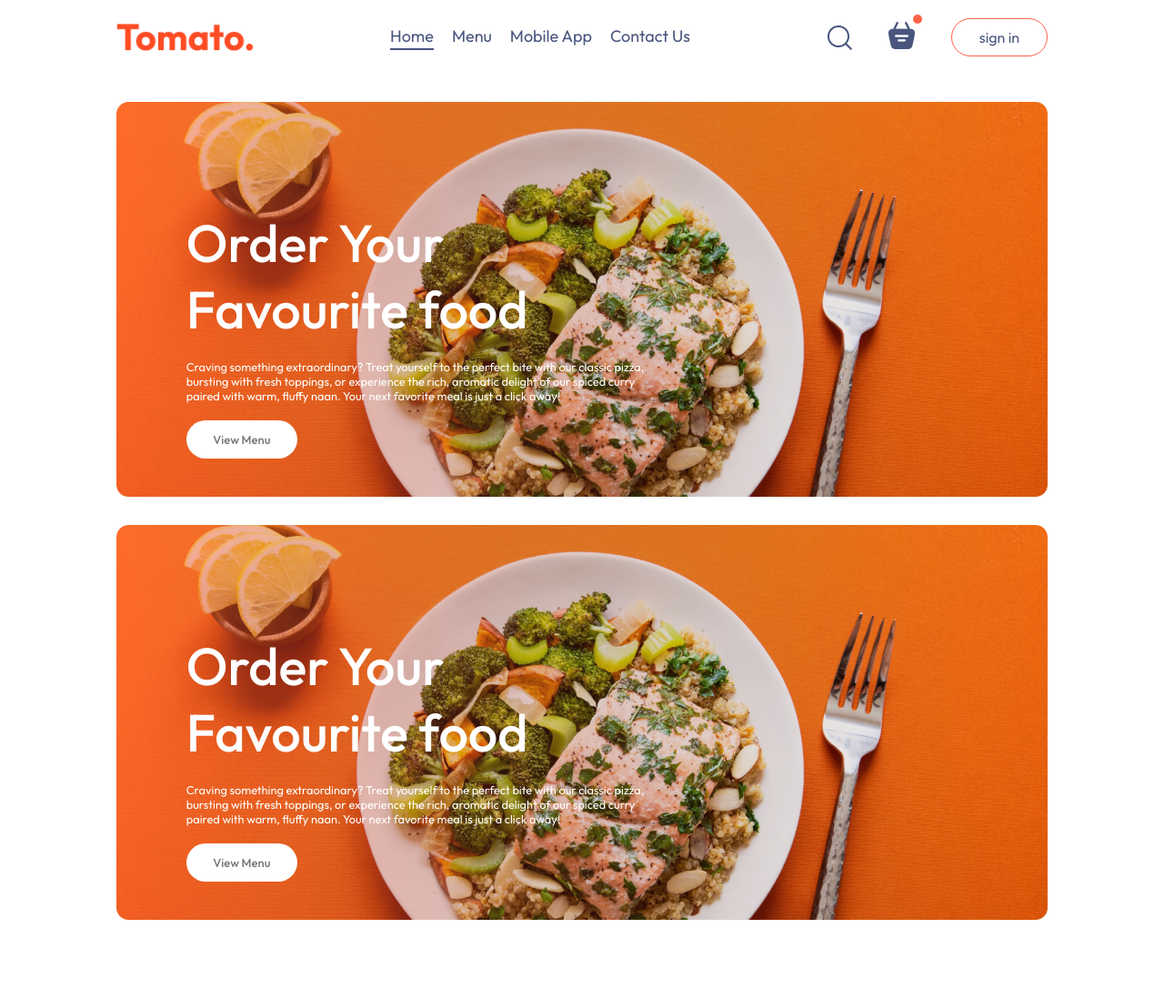
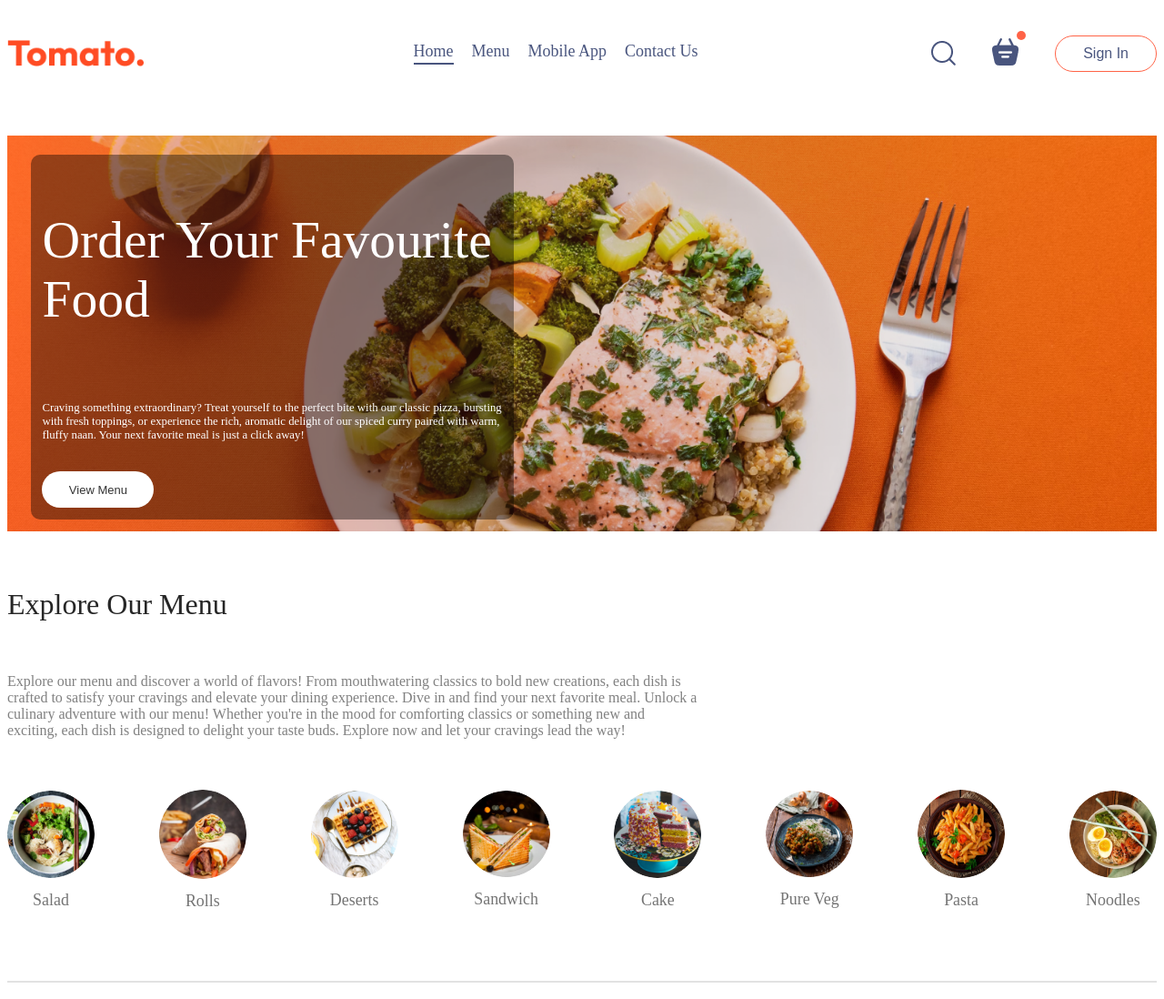
Before and after one commit to yasirlashari/Food_Delivery_App, a React (Vite) app in the folder frontend/: page / in a window 1280 px wide. Shown: the whole page at 91% size. Before the commit the page ends 1042 px from the top, so only its background shows below. Built offline with nearby package versions, Linux system fonts and the light colour scheme.

Commit message:
working on StoreContext

```diff
--- a/frontend/src/App.jsx
+++ b/frontend/src/App.jsx
@@ -4,7 +4,6 @@ import {Route, Routes} from 'react-router-dom'
 import Home from './pages/Home/Home'
 import Cart from './pages/Cart/Cart'
 import PlaceOrder from './pages/PlaceOrder/PlaceOrder'
-import Header from './components/Header/Header'
 const App = () => {
   return (
     <div className='app'>
@@ -14,7 +13,6 @@ const App = () => {
         <Route path="/cart" element={<Cart/>}/>
         <Route path="/placeorder" element={<PlaceOrder/>}/>
       </Routes>
-      <Header></Header>
           </div>
   )
 }
--- /dev/null
+++ b/frontend/src/components/Exploremenu/Exploremenu.css
@@ -0,0 +1,70 @@
+.explore-menu {
+    display: flex;
+    flex-direction: column;
+    gap: 20px;
+}
+
+.explore-menu h1 {
+    color: #262626;
+    font-weight: 500;
+}
+
+.explore-menu-text {
+    max-width: 60%;
+    color: #808080;
+}
+
+.explore-menu-list {
+    display: flex;
+    justify-content: space-between;
+    align-items: center;
+    gap: 30px;
+    text-align: center;
+    margin: 20px 0px;
+    overflow-x: scroll;
+    padding-bottom: 10px;
+    scrollbar-width: thin; /* For Firefox */
+    scrollbar-color: #ccc #f0f0f0; /* For Firefox */
+}
+
+/* Scrollbar styling for Webkit (Chrome, Safari) */
+.explore-menu-list::-webkit-scrollbar {
+    height: 8px;
+}
+
+.explore-menu-list::-webkit-scrollbar-track {
+    background: #f0f0f0;
+}
+
+.explore-menu-list::-webkit-scrollbar-thumb {
+    background-color: #ccc;
+    border-radius: 10px;
+}
+
+.explore-menu-list-item img {
+    width: 7.5vw;
+    min-width: 80px;
+    cursor: pointer;
+    border-radius: 50%;
+    transition: 0.2s;
+}
+
+.explore-menu-list-item img.active {
+    border: 4px solid tomato;
+    padding: 2px;
+    transform: scale(1.05); /* Optional: adds slight zoom effect */
+}
+
+.explore-menu-list-item p {
+    margin-top: 10px;
+    color: #747474;
+    font-size: max(1.4vw, 16px);
+    cursor: pointer;
+}
+
+.explore-menu hr {
+    margin: 10px 0px;
+    height: 2px;
+    background-color: #e2e2e2;
+    border: none;
+}
--- /dev/null
+++ b/frontend/src/components/Exploremenu/Exploremenu.jsx
@@ -0,0 +1,45 @@
+import React, { useState } from 'react';
+import './Exploremenu.css';
+import { menu_list } from '../../assets/assets';
+
+const Exploremenu = ({ category, setCategory }) => {
+  const [activeItem, setActiveItem] = useState(null);
+
+  const handleItemClick = (item) => {
+    setActiveItem(prev => prev === item ? null : item); // Toggle selection
+    setCategory(prev => prev === item.menu_name ? "All" : item.menu_name);
+  };
+
+  return (
+    <div className='explore-menu' id='explore-menu'>
+      <h1>Explore Our Menu</h1>
+      <p className="explore-menu-text">
+        Explore our menu and discover a world of flavors! From mouthwatering classics to bold new creations, each dish is crafted to satisfy your cravings and elevate your dining experience.
+        Dive in and find your next favorite meal. Unlock a culinary adventure with our menu! Whether you're in the mood for comforting classics or something new and exciting, each dish is designed to delight your taste buds. Explore now and let your cravings lead the way!
+      </p>
+      <div className="explore-menu-list">
+        {menu_list.length > 0 ? (
+          menu_list.map((item, index) => (
+            <div
+              key={index}
+              className="explore-menu-list-item"
+              onClick={() => handleItemClick(item)}
+            >
+              <img
+                className={activeItem === item ? "active" : ""}
+                src={item.menu_image}
+                alt={item.menu_name}
+              />
+              <p>{item.menu_name}</p>
+            </div>
+          ))
+        ) : (
+          <p>No menu items available.</p>
+        )}
+      </div>
+      <hr />
+    </div>
+  );
+};
+
+export default Exploremenu;
--- a/frontend/src/components/Header/Header.css
+++ b/frontend/src/components/Header/Header.css
@@ -1,36 +1,50 @@
-.header{
+.header {
     height: 34vw;
-    margin:  30px auto;
-    background: url('/header_img.png') no-repeat;
-    background-size: contain;
+    margin: 40px auto;
+    background: url('/header_img.png') no-repeat center center;
+    background-size: cover; /* Ensures the background image covers the entire area */
     position: relative;
 }
-.header-contents{
+
+.header-contents {
     position: absolute;
     display: flex;
     flex-direction: column;
     align-items: start;
     gap: 1.5vw;
-    max-width: 50%;
-    bottom: 10%;
-    left: 6vw;
+    max-width: 40%;
+    bottom: 3%;
+    left: 2vw;
     animation: fadeIn 3s;
+    background: rgba(0, 0, 0, 0.4); /* Optional: Adds a semi-transparent overlay behind text */
+    padding: 1vw; /* Optional: Adds padding to the content */
+    border-radius: 10px; /* Optional: Rounds the corners of the content box */
 }
-.header-contents h2{
+
+.header-contents h2 {
     font-weight: 500;
     color: white;
-    font-size: max(4.5vw,22px);
+    font-size: max(4.5vw, 22px);
 }
-.header-contents p{
+
+.header-contents p {
     color: white;
     font-size: 1vw;
 }
-.header-contents button{
+
+.header-contents button {
     border: none;
-    color: #747474;
+    color: #333; /* Improved contrast */
     font-weight: 500;
     padding: 1vw 2.3vw;
     background-color: white;
-    font-size: max(1vw,13px);
+    font-size: max(1vw, 13px);
     border-radius: 50px;
+    cursor: pointer; /* Adds a pointer cursor on hover */
+    transition: background-color 0.3s, color 0.3s; /* Smooth transition for hover effect */
 }
+
+.header-contents button:hover {
+    background-color: #f0f0f0; /* Subtle hover effect */
+    color: #000; /* Changes text color on hover */
+}
--- a/frontend/src/components/Header/Header.jsx
+++ b/frontend/src/components/Header/Header.jsx
@@ -1,15 +1,16 @@
-import React from 'react'
-import './Header.css'
+import React from 'react';
+import './Header.css';
+
 const Header = () => {
   return (
-    <div className='header'>
+    <header className='header'>
       <div className="header-contents">
-        <h2>Order Your Favourite food</h2>
+        <h2>Order Your Favourite Food</h2>
         <p>Craving something extraordinary? Treat yourself to the perfect bite with our classic pizza, bursting with fresh toppings, or experience the rich, aromatic delight of our spiced curry paired with warm, fluffy naan. Your next favorite meal is just a click away!</p>
-<button>View Menu</button>
+        <button>View Menu</button>
       </div>
-    </div>
-  )
-}
+    </header>
+  );
+};
 
-export default Header
+export default Header;
--- a/frontend/src/components/Navbar/Navbar.jsx
+++ b/frontend/src/components/Navbar/Navbar.jsx
@@ -1,29 +1,56 @@
-import React, { useState } from 'react'
-import './Navbar.css'
-import { assets } from '../../assets/assets'
+import React, { useState } from 'react';
+import { useNavigate } from 'react-router-dom';
+import './Navbar.css';
+import { assets } from '../../assets/assets';
 
 const Navbar = () => {
+  const [menu, setMenu] = useState("home");
+  const navigate = useNavigate();
 
-const [menu,setMenu]=useState("home");
+  const handleMenuClick = (menuItem, path) => {
+    setMenu(menuItem);
+    navigate(path);  // Navigate to the corresponding path
+  };
+
   return (
     <div className='navbar'>
-      <img src={assets.logo} alt="" className='logo' />
+      <img src={assets.logo} alt="Logo" className='logo' />
       <ul className='navbar-menu'>
-        <li onClick={()=> setMenu("home")} className={menu==="home"?"active":""}>Home</li>
-        <li onClick={()=> setMenu("menu")} className={menu==="menu"?"active":""}>Menu</li>
-        <li onClick={()=> setMenu("mobile-app")} className={menu==="mobile-app"?"active":""}>Mobile App</li>
-        <li onClick={()=> setMenu("contact-us")} className={menu==="contact-us"?"active":""}>Contact Us</li>
+        <li
+          onClick={() => handleMenuClick("home", "/")}
+          className={menu === "home" ? "active" : ""}
+        >
+          Home
+        </li>
+        <li
+          onClick={() => handleMenuClick("menu", "/menu")}
+          className={menu === "menu" ? "active" : ""}
+        >
+          Menu
+        </li>
+        <li
+          onClick={() => handleMenuClick("mobile-app", "/mobile-app")}
+          className={menu === "mobile-app" ? "active" : ""}
+        >
+          Mobile App
+        </li>
+        <li
+          onClick={() => handleMenuClick("contact-us", "/contact-us")}
+          className={menu === "contact-us" ? "active" : ""}
+        >
+          Contact Us
+        </li>
       </ul>
       <div className="navbar-right">
-  <img src={assets.search_icon} alt="" />
+        <img src={assets.search_icon} alt="Search" />
         <div className='navbar-search-icon'>
-<img src={assets.basket_icon} alt="" />
+          <img src={assets.basket_icon} alt="Basket" />
           <div className="dot"></div>
         </div>
-<button>sign in</button>
+        <button>Sign In</button>
       </div>
     </div>
-  )
-}
+  );
+};
 
-export default Navbar
+export default Navbar;
--- a/frontend/src/main.jsx
+++ b/frontend/src/main.jsx
@@ -1,11 +1,11 @@
-import { StrictMode } from 'react'
-import { createRoot } from 'react-dom/client'
-import App from './App.jsx'
-import './index.css'
-import {BrowserRouter} from 'react-router-dom'
-createRoot(document.getElementById('root')).render(
-<BrowserRouter>
-<App />
-</BrowserRouter>
+import React from 'react';
+import ReactDOM from 'react-dom/client';
+import { BrowserRouter } from 'react-router-dom';
+import App from './App';
 
-)
+const root = ReactDOM.createRoot(document.getElementById('root'));
+root.render(
+  <BrowserRouter>
+    <App />
+  </BrowserRouter>
+);
--- a/frontend/src/pages/Home/Home.jsx
+++ b/frontend/src/pages/Home/Home.jsx
@@ -1,12 +1,14 @@
-import React from 'react'
+import React, { useState } from 'react'
 import './Home.css'
 import Header from '../../components/Header/Header'
+import Exploremenu from '../../components/Exploremenu/Exploremenu'
 const Home = () => {
+  const [category,SetCategory]=useState("All")
   return (
     <div>
-    <Header/>
+   <Header/>
+   <Exploremenu category={category} SetCategory={SetCategory}/>
     </div>
   )
 }
-
 export default Home
```
Also changed, not shown: frontend/src/components/Navbar/Navbar.css (+14 -10 lines), frontend/src/components/context/StoreContext.jsx (added, +13 -0 lines). Lines whose indentation alone changed are shown as unchanged.
